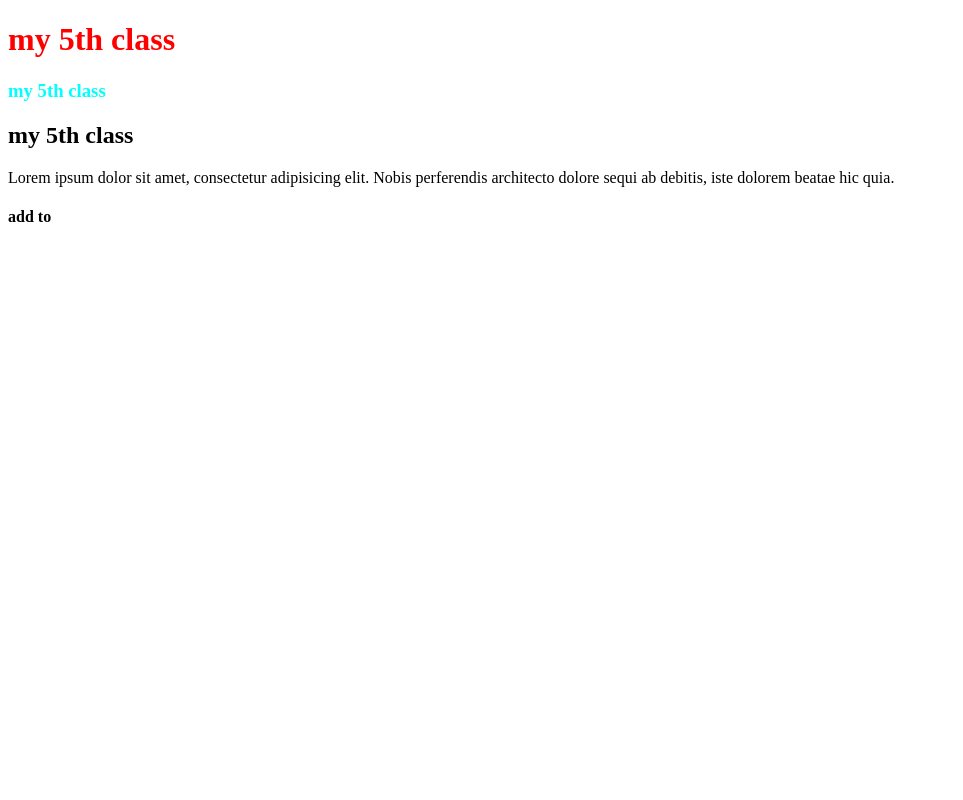
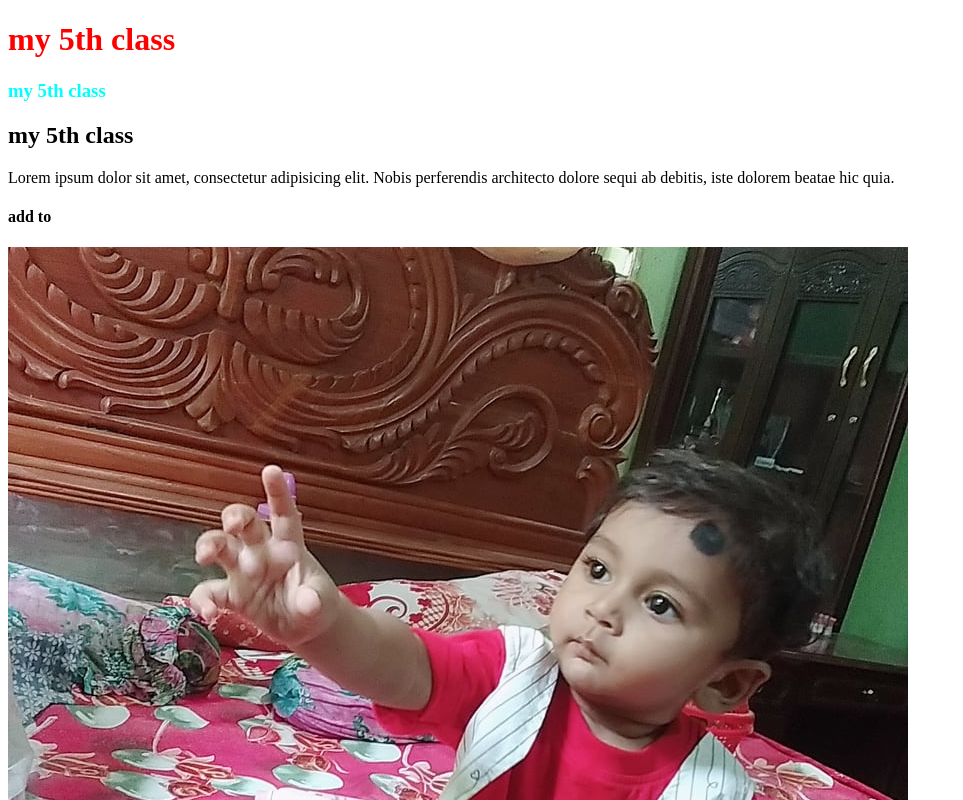
Before and after one commit to sumonkumarsarkar/5th-class-repo, a plain HTML site: page 5th-class-repo/5thclass.html in a window 1280 px wide. Shown: the top 800 px of the page, without its empty margins (0-963 px from the left). Drawn offline with Linux system fonts and the light colour scheme.

Commit message:
adda a pic

```diff
--- a/5th-class-repo/5thclass.html
+++ b/5th-class-repo/5thclass.html
@@ -13,5 +13,6 @@
     <h2>my 5th class</h2>
     <p>Lorem ipsum dolor sit amet, consectetur adipisicing elit. Nobis perferendis architecto dolore sequi ab debitis, iste dolorem beatae hic quia.</p>
     <h4>add to </h4>
+    <img src="277571909_503619114638139_1200824345539536203_n.jpg" alt="">
 </body>
 </html>
```
Also changed, not shown: 5th-class-repo/277571909_503619114638139_1200824345539536203_n.jpg (added).
